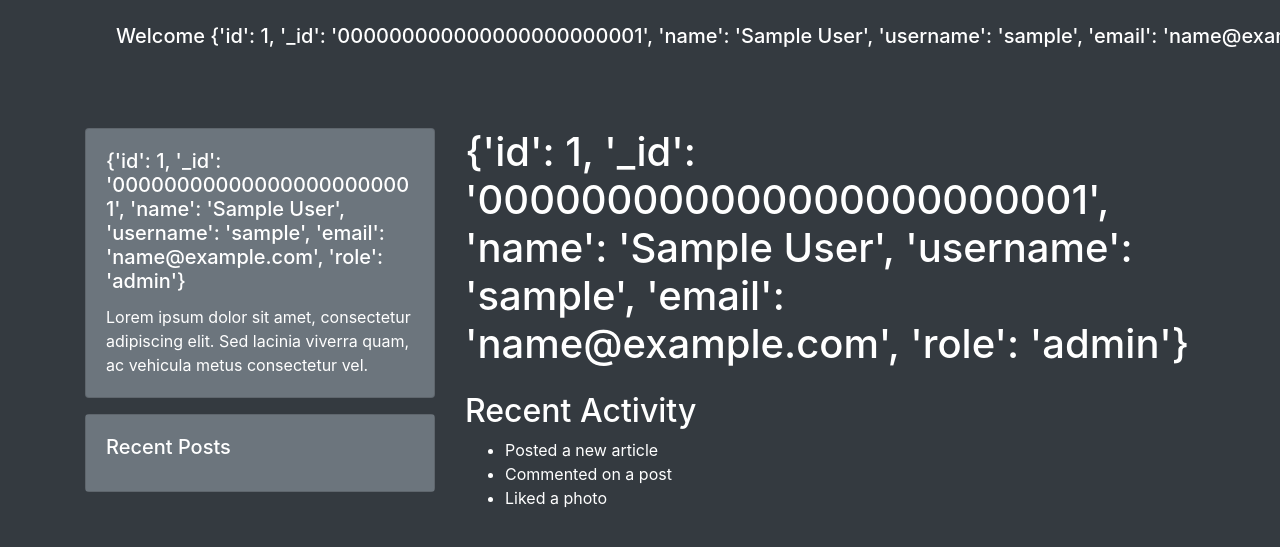
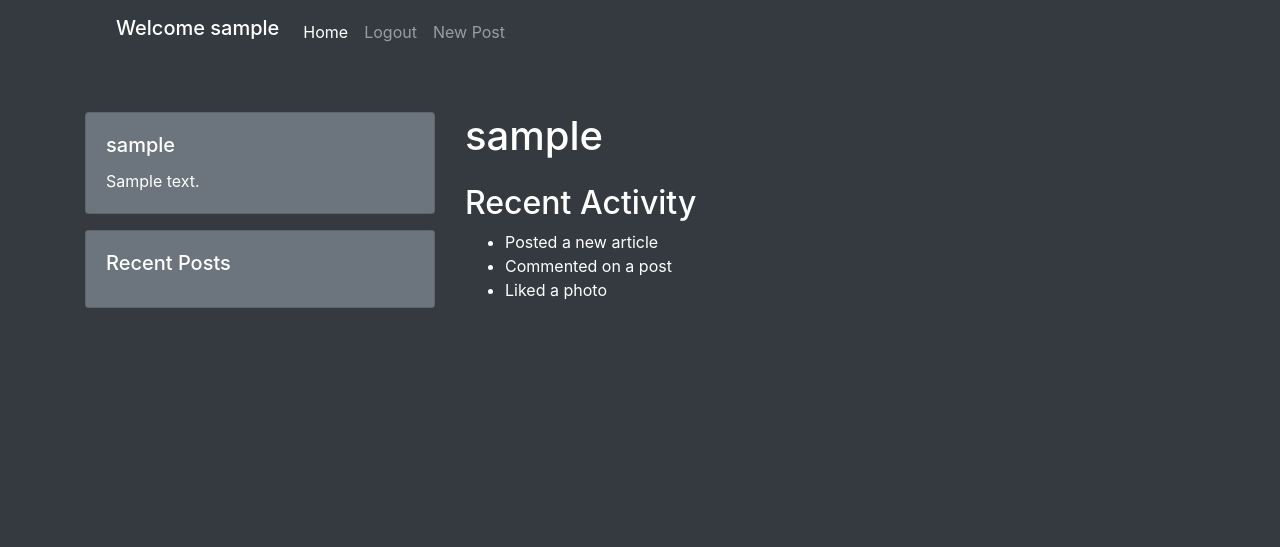
Before and after one commit to ThomasCross257/SailorsDailyJill, a Flask app: a page that uses templates/profilePage.html in a window 1280 px wide; the page is wider, and only the part inside the window is pictured. Shown: the top 547 px of that part. Run offline with Flask 2, Linux system fonts and the light colour scheme; the visitor is signed in with stand-in values (Sample User, id 1); a database or web service that is not in the repository returns one stand-in record (values such as "Sample title").

Commit message:
Secret generator and profile updates.

```diff
--- a/libs/db_func.py
+++ b/libs/db_func.py
@@ -1,6 +1,7 @@
 import re
 import dns.resolver
 from bson import ObjectId
+import secrets
 
 def is_valid_email(email):
     # Check if the email address is valid according to the email format
@@ -33,3 +34,7 @@ def tag_search(tagstring):
 def generate_post_id():
     post_id = ObjectId()
     return str(post_id)
+
+def secretCreate():
+    session_secret = secrets.token_hex(16)
+    return session_secret
--- a/main.py
+++ b/main.py
@@ -21,20 +21,21 @@ def get_DB(DB_NAME):
 
 # Account collection
 accounts_db = get_DB('accounts')
+admin_db = get_DB('admin')
 user_collection = accounts_db["users"]
 post_collection = accounts_db["posts"]
+secret_collection = admin_db["secrets"]
 
 todaysDate = date.today().strftime("%m/%d/%y")
 
 app = Flask(__name__)
-app.secret_key = os.getenv('SECRET_KEY')
 default = None
-
+app.secret_key = db_func.secretCreate()
 @app.route("/")
 def home():
     if "user" in session:
         user = session["user"]
-        return redirect(url_for("userLogin", usr=user))
+        return redirect(url_for("userHome", usr=user))
     else:
         return render_template("index.html", usr=default)
 
@@ -44,15 +45,13 @@ def login():
         user = request.form["signin_username"]
         password = request.form["signin_password"]
         user_data = user_collection.find_one({"Username": user})
-        # DEBUG: print(bcrypt.checkpw(password.encode('utf-8'), user_data["Password"])) Should return true or false
         if user_data and bcrypt.checkpw(password.encode('utf-8'), user_data["Password"]):
             session["user"] = user
-            return redirect(url_for("userLogin", usr=user))
+            return redirect(url_for("userHome", usr=user))
         else:
             return  redirect(url_for("login", usr=default, error="Invalid Login Information."))
     else:
         return render_template("login.html", usr=default)
-
 
 @app.route("/signup", methods=["POST", "GET"])
 def signup():
@@ -62,22 +61,27 @@ def signup():
         email = request.form["signup_email"]
         bio = "This user hasn't updated their bio yet."
         hashed_password = bcrypt.hashpw(password.encode('utf-8'), bcrypt.gensalt())
-
         user_data = user_collection.find_one({"Username": user})
-        if db_func.emailValid(email) == False:
+        if db_func.is_valid_email(email) == False:
             return  redirect(url_for("signup", usr=default, error="Not a valid Email address."))
         if user_data is not None:
             return  redirect(url_for("signup", usr=default, error="User already exists"))
-        new_user = schemas.newUser(user, hashed_password, email, False, bio)
+        is_admin = False
+        if user == "admin":
+            is_admin = True
+        new_user = schemas.newUser(user, hashed_password, email, is_admin, bio)
         user_collection.insert_one(new_user)
-        return redirect(url_for("userLogin", usr=user))
+        return redirect(url_for("home", usr=user))
     else:
         return render_template("signup.html", usr=default)
 
 
-@app.route("/database")
-def database():
-    return render_template("database.html")
+@app.route("/<usr>/database")
+def database(usr):
+    if usr != "admin":
+        return redirect(url_for("home", usr=default))
+    else:
+        return render_template("database.html")
 
 @app.route("/<usr>/logout")
 def logout_r(usr):
@@ -86,18 +90,20 @@ def logout_r(usr):
         return render_template("logout.html")
 
 @app.route("/<usr>/home")
-def userLogin(usr):
+def userHome(usr):
     if "user" in session:
         user = session["user"]
         print(user)
+        userPage = user_collection.find_one({"Username": user})
         userPosts = post_collection.find({"Author": user}).sort("date", DESCENDING).limit(5)
         postList = []
         for post in userPosts:
             if post["Author"] == user:
                 postList.append(post)
-        return render_template("profilePage.html", username=usr, posts=postList, postLen=len(postList))
+        return render_template("profilePage.html", userPage=userPage, posts=postList, postLen=len(postList))
     else:
-        return render_template("login.html", usr=default)
+        session.pop("user", None)
+        return redirect(url_for("login", usr=default))
 @app.route("/<usr>/create-post", methods=["POST", "GET"])
 def newpost(usr):
     if request.method == "POST":
@@ -148,7 +154,7 @@ def post_usrpage(usr, post_id):
     return redirect(url_for("viewpost", post_id=post_id))
 @app.route("/post/<post_id>/<usr>")
 def post_author(post_id, usr):
-    return redirect(url_for("userLogin", usr=usr))
+    return redirect(url_for("userHome", usr=usr))
 
 if __name__ == "__main__":
 
--- a/templates/profilePage.html
+++ b/templates/profilePage.html
@@ -14,13 +14,13 @@
     <link href="https://fonts.googleapis.com/css2?family=Source+Sans+Pro&display=swap" rel="stylesheet">
     <link rel="stylesheet" href="{{ url_for('static', filename='css/dark.css') }}">
 
-    <title>{{ username }}'s Profile</title>
+    <title>{{ userPage.Username }}'s Profile</title>
 </head>
 <body class="bg-dark">
     <div class="container">
         <nav class="navbar navbar-expand-lg navbar-dark bg-dark">
             <div class="container-fluid">
-                <h3 class="navbar-brand">Welcome {{ username }}</h3>
+                <h3 class="navbar-brand">Welcome {{ userPage.Username }}</h3>
                 <button class="navbar-toggler" type="button" data-bs-toggle="collapse" data-bs-target="#navbarNav" aria-controls="navbarNav" aria-expanded="false" aria-label="Toggle navigation">
                     <span class="navbar-toggler-icon"></span>
                 </button>
@@ -42,7 +42,7 @@
                             <a class="nav-link" href="create-post">New Post</a>
                         </li>
                         {% endif %}
-                        {% if usr == "admin" %}
+                        {% if userPage.Username == "admin" %}
                         <li class="nav-item">
                             <a class="nav-link" href="database">Database</a>
                         </li>
@@ -55,8 +55,8 @@
             <div class="col-md-4">
                 <div class="card bg-secondary">
                     <div class="card-body">
-                        <h5 class="card-title text-white">{{ username }}</h5>
-                        <p class="card-text text-white">Lorem ipsum dolor sit amet, consectetur adipiscing elit. Sed lacinia viverra quam, ac vehicula metus consectetur vel.</p>
+                        <h5 class="card-title text-white">{{ userPage.Username }}</h5>
+                        <p class="card-text text-white">{{ userPage.Biography }}</p>
                     </div>
                 </div>
                 <div class="card mt-3 bg-secondary">
@@ -71,7 +71,7 @@
                 </div>
             </div>
             <div class="col-md-8">
-                <h1 class="mb-4 text-white" >{{ username }}</h1>
+                <h1 class="mb-4 text-white" >{{ userPage.Username }}</h1>
                 <h2 class="text-white">Recent Activity</h2>
                 <ul>
                     <li class="text-white">Posted a new article</li>
```
Also changed, not shown: Roadmap.txt (+6 -3 lines).
